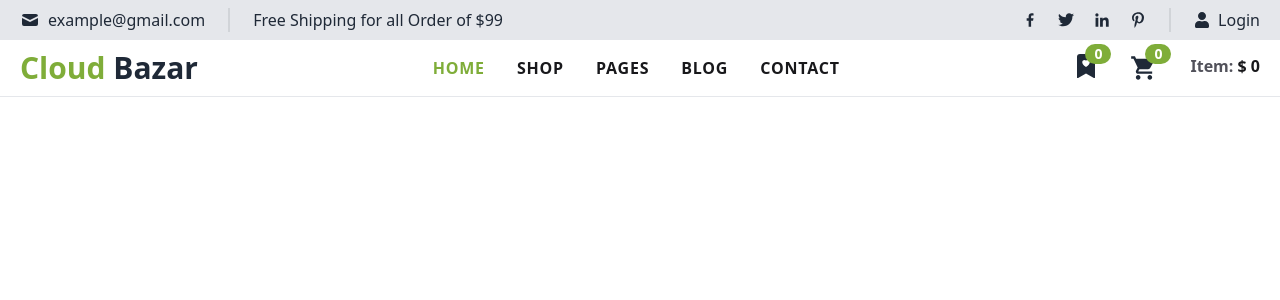
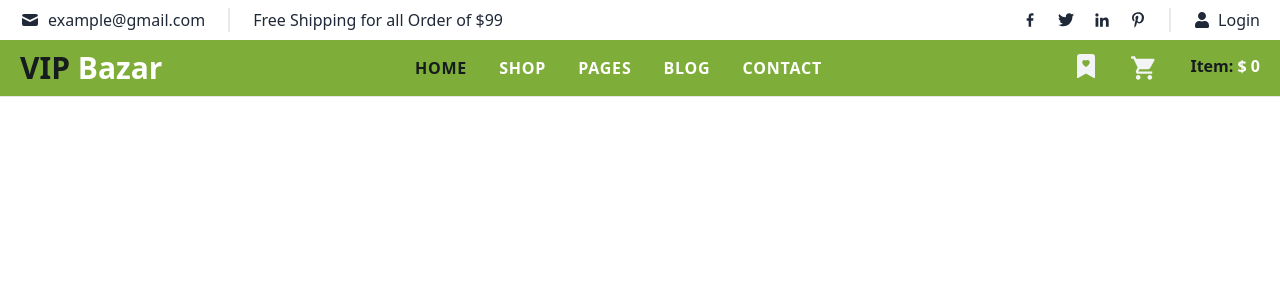
Before and after one commit to team-binarybrains/Ecommerce-client, a React (Create React App) app: page / in a window 1280 px wide. Shown: the top 300 px of the page. Built offline with nearby package versions, Linux system fonts and the light colour scheme.

Commit message:
nav bar modified

```diff
--- a/src/Component/Header/Header.js
+++ b/src/Component/Header/Header.js
@@ -12,9 +12,9 @@ const Header = () => {
     const [menu,setMenu] = useState(false);
 
     return (
-        <div className='fixed top-0 left-0 right-0 border-b bg-white z-[99]'>
+        <div className='fixed top-0 left-0 right-0 border-b bg-clr z-[99]'>
 
-            <section className='bg-gray-200'>
+            <section className='bg-white'>
 
                 <div className='h-10 cont px-5 hidden lg:flex justify-between items-center'>
                     <MailAndMssg className='flex justify-center items-center' />
@@ -26,7 +26,7 @@ const Header = () => {
 
             <section className='h-14 cont px-5 flex justify-between items-center'>
 
-                <NavLink onClick={() => setMenu(false)} to={'/'} className='satisfy font-extrabold text-3xl cursor-pointer'><span className='text-clr'>Cloud</span> Bazar</NavLink>
+                <NavLink onClick={() => setMenu(false)} to={'/'} className='satisfy text-white font-extrabold text-3xl cursor-pointer'><span className='text-dark'>VIP</span> Bazar</NavLink>
 
                 <Nav className='hidden lg:flex items-center justify-center gap-8'/>
 
--- a/src/Component/Header/Indicator.js
+++ b/src/Component/Header/Indicator.js
@@ -8,16 +8,14 @@ const Indicator = ({ className }) => {
     return (
         <div className={className}>
             <div className="indicator">
-                <span className="indicator-item badge border-0 bg-clr text-white font-bold">0</span>
-                <BsFillBookmarkHeartFill className='w-6 h-6 relative' />
+                <BsFillBookmarkHeartFill className='w-6 h-6 text-gray-100 cursor-pointer' />
             </div>
 
             <div className="indicator">
-                <span className="indicator-item badge border-0 bg-clr text-white font-bold">0</span>
-                <MdShoppingCart className='w-7 h-7' />
+                <MdShoppingCart className='w-7 h-7 text-gray-100 cursor-pointer' />
             </div>
 
-            <p className='font-semibold text-zinc-600'>Item: <span className='font-extrabold text-zinc-900'>$ 0</span></p>
+            <p className='font-semibold text-dark'>Item: <span className='font-extrabold text-white'>$ 0</span></p>
         </div>
     );
 };
--- a/src/Component/Header/Nav.js
+++ b/src/Component/Header/Nav.js
@@ -5,7 +5,7 @@ const Nav = ({className,hideMenuFn}) => {
 
 
     const navStyle = ({isActive})=> {
-        return isActive?'font-extrabold text-clr tracking-wider':'font-extrabold text-zinc-900 tracking-wider';
+        return isActive?'font-extrabold text-dark tracking-wider':'font-extrabold text-white tracking-wider';
     }
 
     return (
```
